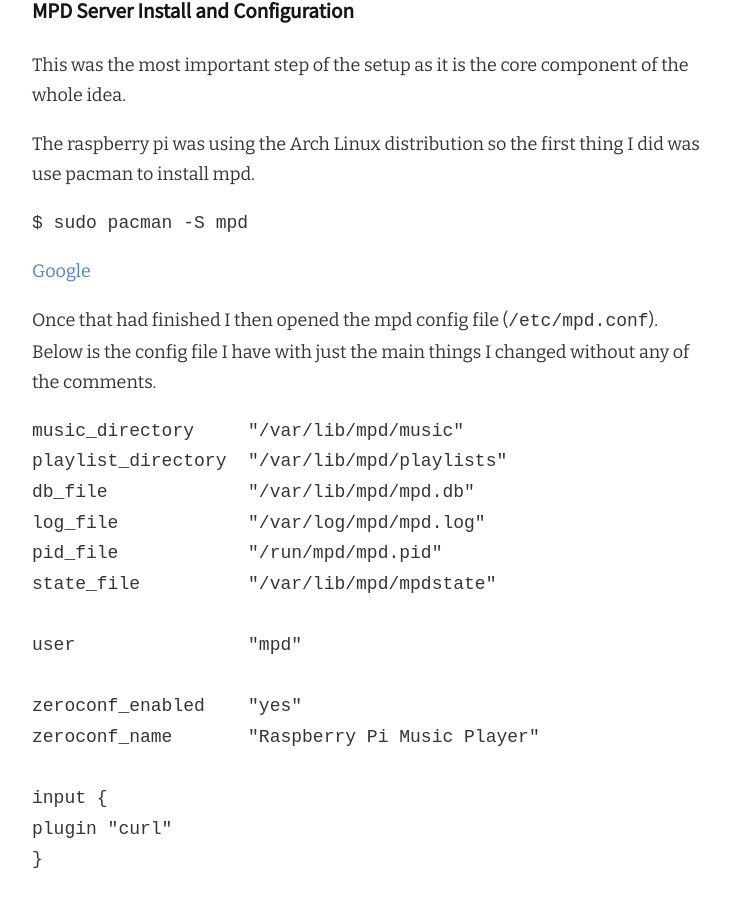
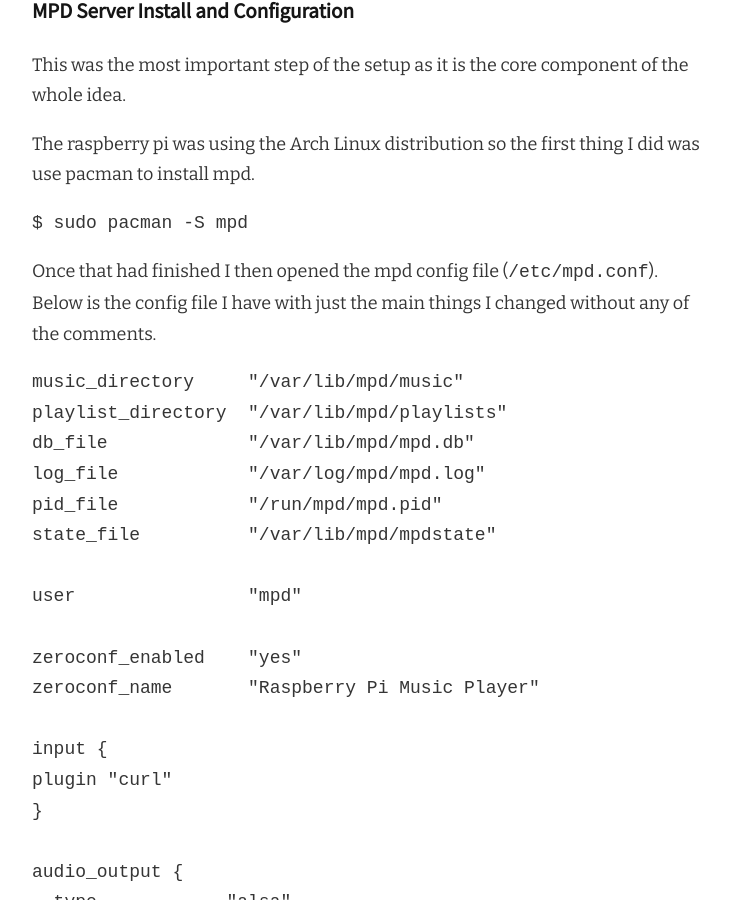
Before and after one commit to jake284773/jmoreman.github.io, a Jekyll site: the page built from _posts/2012-12-24-using-the-raspberry-pi-as-mpd-server.md, in a window 1280 px wide and 900 px high, scrolled down 1145 px. Shown: the whole window, without its empty margins (268-998 px from the left). Built offline with Jekyll 4.4.1, drawn with Linux system fonts in a browser that asks for light colours; nearby versions of some CDN libraries; Markdown is read by kramdown in place of the engine named in the settings.

Commit message:
Update 2012-12-24-using-the-raspberry-pi-as-mpd-server.md
Removed test link.

````diff
--- a/_posts/2012-12-24-using-the-raspberry-pi-as-mpd-server.md
+++ b/_posts/2012-12-24-using-the-raspberry-pi-as-mpd-server.md
@@ -38,9 +38,6 @@ The raspberry pi was using the Arch Linux distribution so the first thing I did
 ```
 $ sudo pacman -S mpd
 ```
-[Google](http://www.google.co.uk)
-
-
 
 Once that had finished I then opened the mpd config file (`/etc/mpd.conf`). Below is the config file I have with just the main things I changed without any of the comments.
 
````
